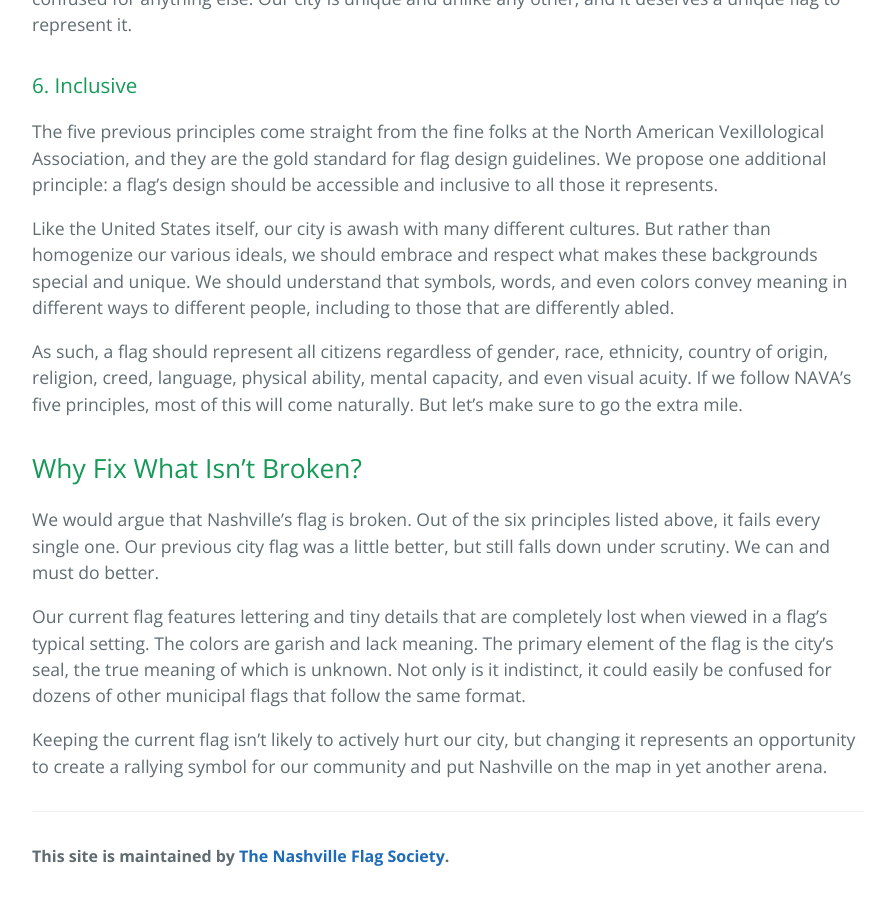
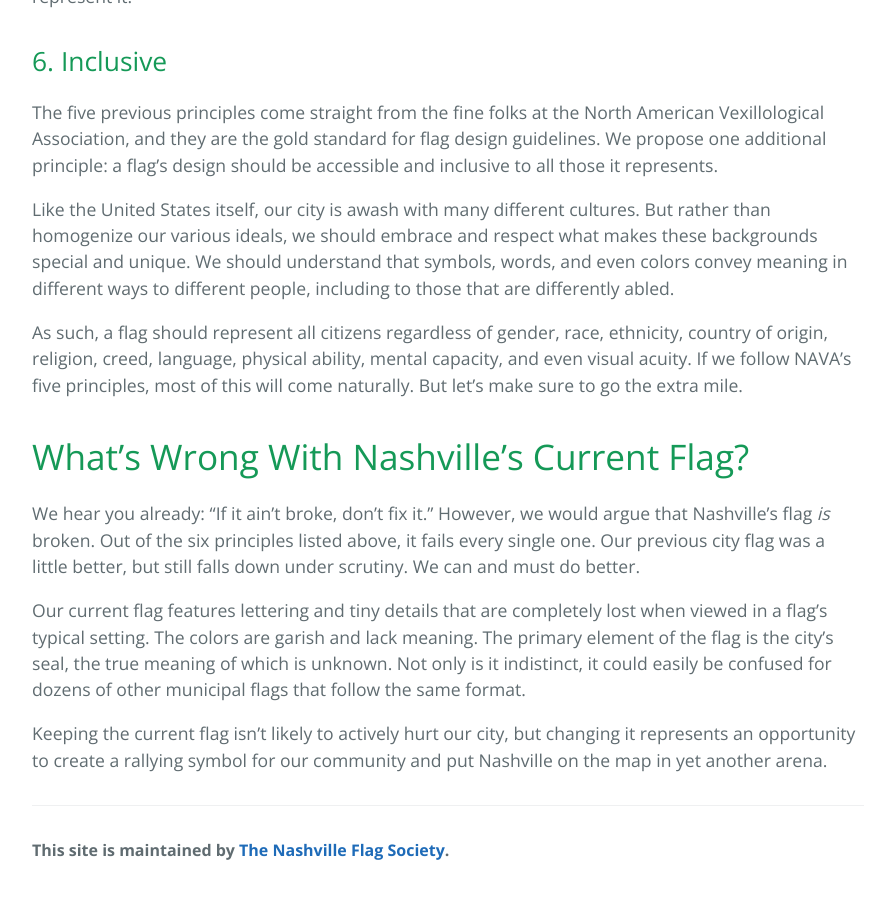
Before and after one commit to jholloway/nashvilleflag, a Jekyll site: the page built from docs/good-and-bad.md, in a window 1280 px wide and 900 px high, scrolled down 1356 px. Shown: the whole window, without its empty margins (192-1078 px from the left). Built offline with Jekyll 4.4.1, drawn with Linux system fonts in a browser that asks for light colours; our own code applies the rules of GitHub Pages for plain Markdown files; some of the changed text lies outside the part shown.

Commit message:
Update good-and-bad.md

```diff
--- a/docs/good-and-bad.md
+++ b/docs/good-and-bad.md
@@ -1,31 +1,29 @@
-# Good Flags &amp; Bad Flags
+# What Makes a Good Flag?
 
-## What Makes a Good Flag? {#good-and-bad}
-
-### 1. Simplicity
+## 1. Simplicity
 Our city is complicated and intricate, but our flag doesn’t have to be. A good flag is made up of only a few main visual elements. You should be able to describe it accurately to someone who’s never seen it before. A child should be able to draw it freehand from memory.
 
-### 2. Meaning
+## 2. Meaning
 Nashville is rich with culture and history, and we should wear it with pride. Our city is more than just a seal on a bedsheet. Colors, shapes, iconography, and relationships between elements can all convey meaning in a pleasing and practical manner.
 
-### 3. Colorful
+## 3. Colorful
 Simple color palettes help flags remain iconic and striking. A good flag will be used in a variety of media and contexts, and simple, solid colors will allow our flag’s design to work not only as a sheet of cloth, but on paper, screens, clothing, and more.
 
-### 4. Bold
+## 4. Bold
 A city’s seal or coat of arms serves a great purpose, but that purpose is not on a flag. Flags are most often viewed at a distance and in motion, which makes the small details in a seal or words of any kind very difficult to make out. And unlike symbols, words only convey meaning if you are able to read the language they’re written in.
 
-### 5. Distinctive
+## 5. Distinctive
 There are thousands of flags in the world, some of which are similar, but the best ones can’t be confused for anything else. Our city is unique and unlike any other, and it deserves a unique flag to represent it.
 
-### 6. Inclusive
+## 6. Inclusive
 The five previous principles come straight from the fine folks at the North American Vexillological Association, and they are the gold standard for flag design guidelines. We propose one additional principle: a flag’s design should be accessible and inclusive to all those it represents.
 
 Like the United States itself, our city is awash with many different cultures. But rather than homogenize our various ideals, we should embrace and respect what makes these backgrounds special and unique. We should understand that symbols, words, and even colors convey meaning in different ways to different people, including to those that are differently abled.
 
 As such, a flag should represent all citizens regardless of gender, race, ethnicity, country of origin, religion, creed, language, physical ability, mental capacity, and even visual acuity. If we follow NAVA’s five principles, most of this will come naturally. But let’s make sure to go the extra mile.
 
-## Why Fix What Isn’t Broken?
-We would argue that Nashville’s flag is broken. Out of the six principles listed above, it fails every single one. Our previous city flag was a little better, but still falls down under scrutiny. We can and must do better.
+# What's Wrong With Nashville's Current Flag?
+We hear you already: "If it ain't broke, don't fix it." However, we would argue that Nashville’s flag *is* broken. Out of the six principles listed above, it fails every single one. Our previous city flag was a little better, but still falls down under scrutiny. We can and must do better.
 
 Our current flag features lettering and tiny details that are completely lost when viewed in a flag’s typical setting. The colors are garish and lack meaning. The primary element of the flag is the city’s seal, the true meaning of which is unknown. Not only is it indistinct, it could easily be confused for dozens of other municipal flags that follow the same format.
 
```
